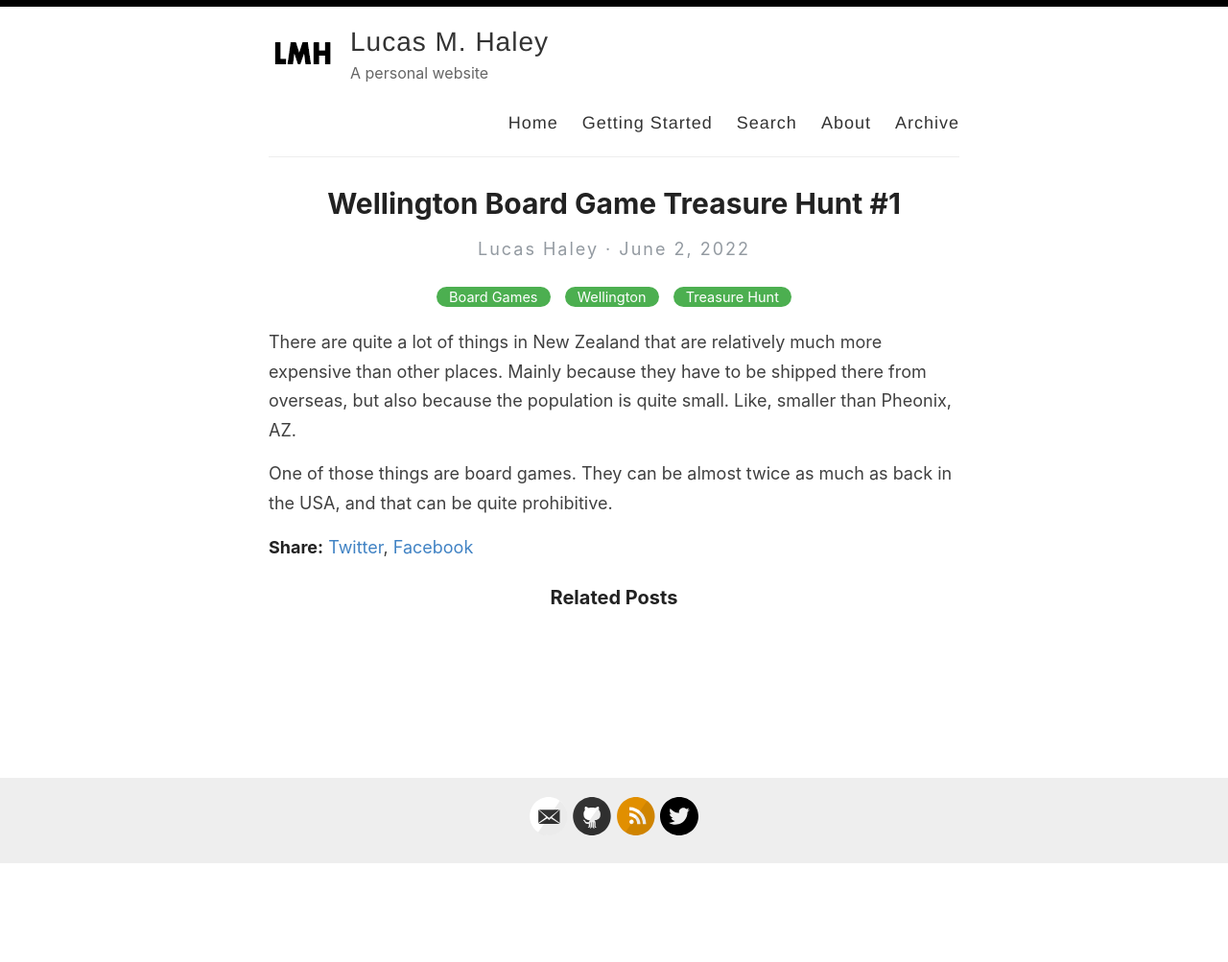
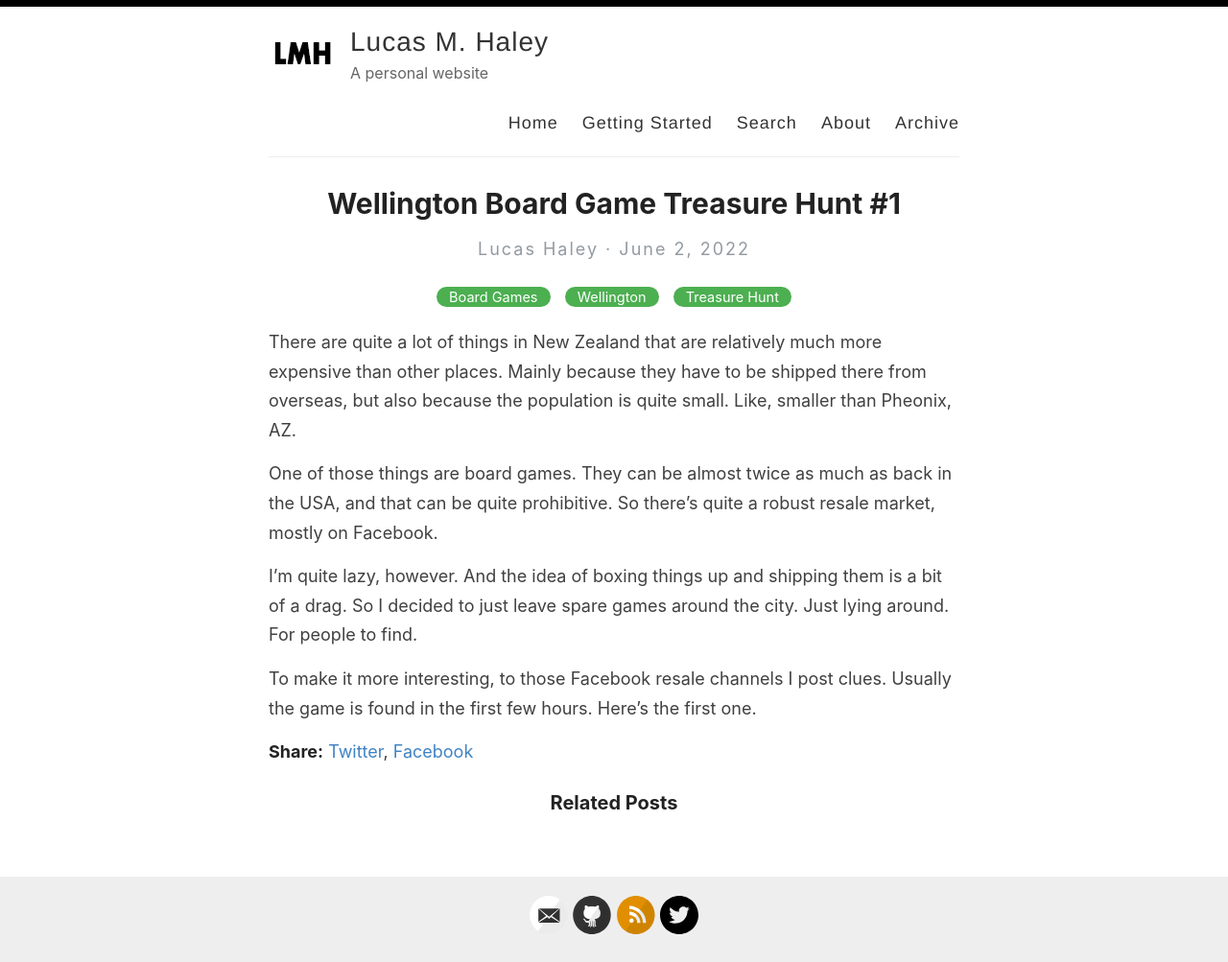
Before and after one commit to lucashaley/lucashaley.github.io, a Jekyll site: the page built from _posts/2022-06-02-wellington-board-game-treasure-hunt-1.md, in a window 1280 px wide. Shown: the whole page at 96% size. Built offline with Jekyll 4.4.1, drawn with Linux system fonts in a browser that asks for light colours; before the commit the page ends 901 px from its top, so only the background shows below that.

Commit message:
Update 2022-06-02-wellington-board-game-treasure-hunt-1.md

```diff
--- a/_posts/2022-06-02-wellington-board-game-treasure-hunt-1.md
+++ b/_posts/2022-06-02-wellington-board-game-treasure-hunt-1.md
@@ -12,4 +12,8 @@ similar_pages: []
 ---
 There are quite a lot of things in New Zealand that are relatively much more expensive than other places. Mainly because they have to be shipped there from overseas, but also because the population is quite small. Like, smaller than Pheonix, AZ.
 
-One of those things are board games. They can be almost twice as much as back in the USA, and that can be quite prohibitive.
+One of those things are board games. They can be almost twice as much as back in the USA, and that can be quite prohibitive. So there's quite a robust resale market, mostly on Facebook.
+
+I'm quite lazy, however. And the idea of boxing things up and shipping them is a bit of a drag. So I decided to just leave spare games around the city. Just lying around. For people to find.
+
+To make it more interesting, to those Facebook resale channels I post clues. Usually the game is found in the first few hours. Here's the first one.
```
